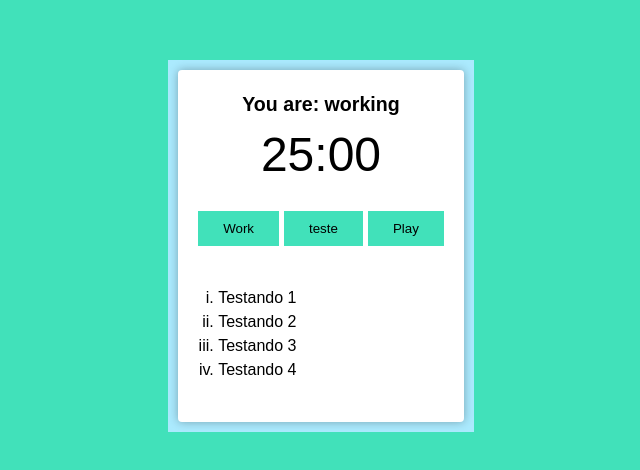
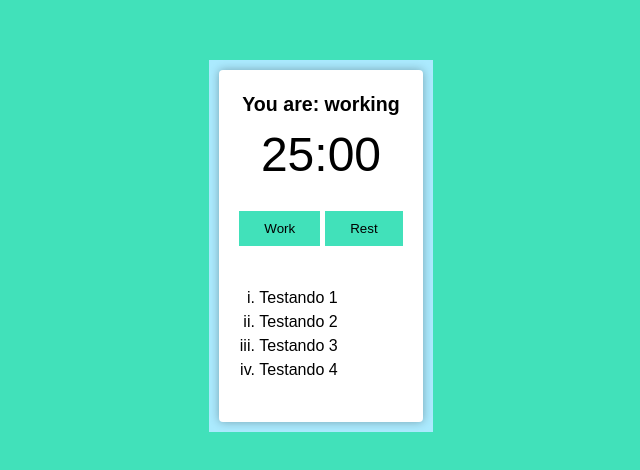
Before and after one commit to marcionavarro/typescript-pomodoro-react-master, a React (Create React App) app: page / in a window 1280 px wide. Shown: the part 154-624 px from the top of the page, without its empty margins (319-959 px from the left). Built offline with nearby package versions, Linux system fonts and the light colour scheme.

Commit message:
Botão para descansar (Resting)

```diff
--- a/src/App.tsx
+++ b/src/App.tsx
@@ -7,7 +7,7 @@ function App(): JSX.Element {
       <PomodoroTimer
         pomodoroTime={1500}
         shortRestTime={300}
-        LongRestTime={900}
+        longRestTime={900}
         cycles={4} />
     </div>
   );
--- a/src/components/pomodoro-timer.tsx
+++ b/src/components/pomodoro-timer.tsx
@@ -6,7 +6,7 @@ import { Timer } from './timer';
 interface Props {
   pomodoroTime: number;
   shortRestTime: number;
-  LongRestTime: number;
+  longRestTime: number;
   cycles: number;
 }
 
@@ -14,9 +14,11 @@ export function PomodoroTimer(props: Props): JSX.Element {
   const [mainTime, setMainTime] = React.useState(props.pomodoroTime);
   const [timeCounting, setTimeCounting] = React.useState(false);
   const [working, setWorking] = React.useState(false);
+  const [resting, setResting] = React.useState(false);
 
   useEffect(() => {
     if (working) document.body.classList.add('working')
+    if (resting) document.body.classList.remove('working')
   }, [working]);
 
   useInterval(
@@ -27,8 +29,23 @@ export function PomodoroTimer(props: Props): JSX.Element {
   );
 
   const configureWork = () => {
-    setTimeCounting(true)
-    setWorking(true)
+    setTimeCounting(true);
+    setWorking(true);
+    setResting(false);
+    setMainTime(props.pomodoroTime);
+  }
+
+  const configureRest = (Long: boolean) => {
+    setTimeCounting(true);
+    setWorking(false);
+    setResting(true);
+
+    if(Long){
+      setMainTime(props.longRestTime)
+    }else{
+      setMainTime(props.shortRestTime);
+    }
+
   }
 
   return <div className='pomodoro'>
@@ -37,8 +54,9 @@ export function PomodoroTimer(props: Props): JSX.Element {
 
     <div className="controls">
       <Button text='Work' onClick={() => configureWork()}></Button>
-      <Button text='teste' onClick={() => console.log('clicado')}></Button>
+      <Button text='Rest' onClick={() => configureRest(false)}></Button>
       <Button
+      className={!working && !resting ? 'hidden' : ''}
         text={timeCounting ? 'Pause' : 'Play'}
         onClick={() => setTimeCounting(!timeCounting)}></Button>
     </div>
--- a/src/index.css
+++ b/src/index.css
@@ -42,7 +42,6 @@ body {
   box-shadow: 0 0 10px rgba(0, 0, 0, .3);
   display:flex;
   flex-direction: column;
-  justify-content: center;
   width: 100%;
 }
 
@@ -66,8 +65,6 @@ body {
   margin:20px auto;
 }
 
-
-
 .pomodoro .controls{
   display: flex;
   align-items: center;
```
